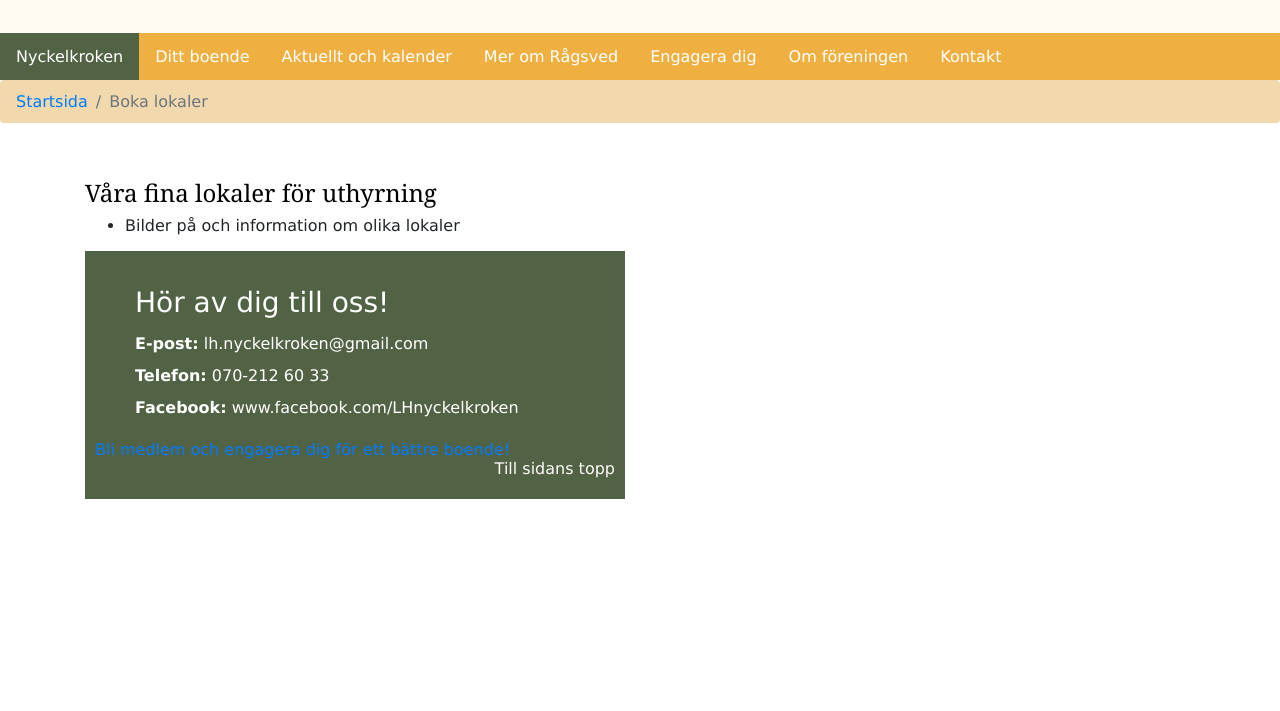
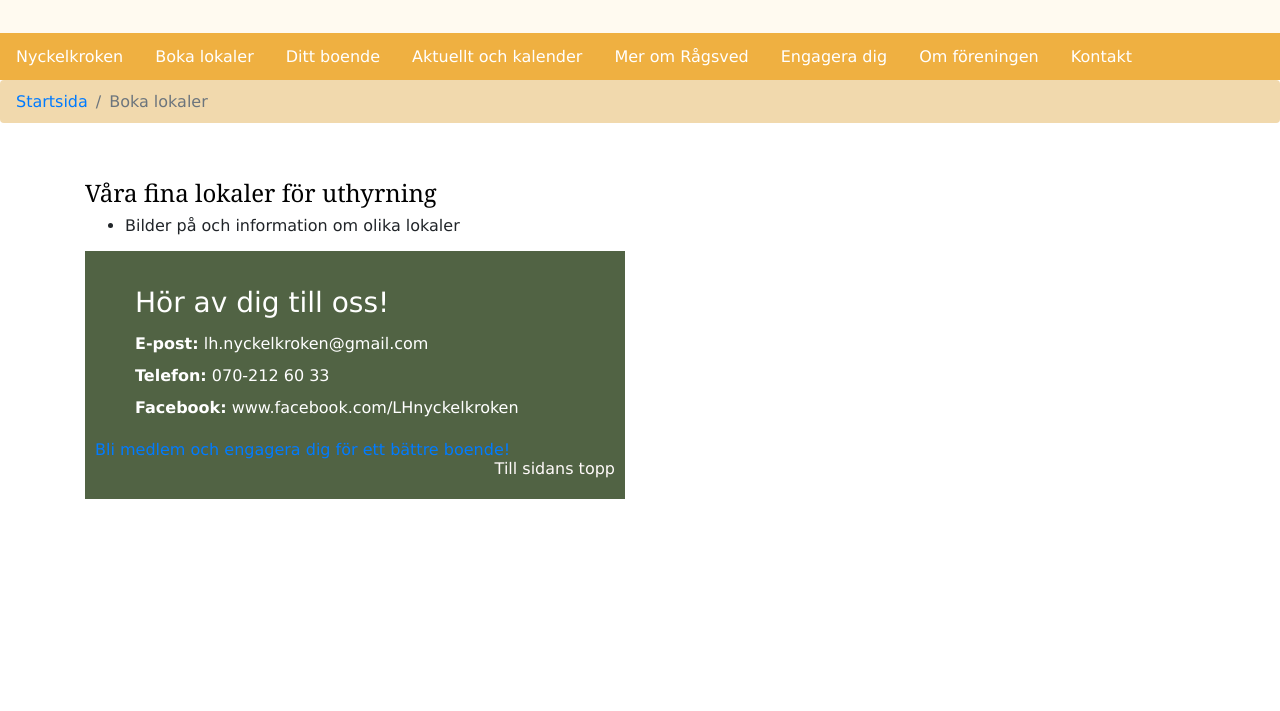
Before and after one commit to LoveItLeea/Nyckelkroken, a plain HTML site: page Boka_lokaler.html in a window 1280 px wide. Shown: the part 89-800 px from the top of the page. Drawn offline with nearby package versions, Linux system fonts and the light colour scheme.

Commit message:
Update Boka_lokaler.html

```diff
--- a/Boka_lokaler.html
+++ b/Boka_lokaler.html
@@ -26,8 +26,11 @@
       <p>För boende i Stockholmshems lägenheter på Kvistbrogatan, Askersgatan och Ervallakroken i Rågsved</p>
     </div>
   </div>
+
+  <!--Mitt navigering-->
   <div id="topnav">
-    <a id="current" href="Nyckelkroken.html">Nyckelkroken</a>
+    <a id="Nyckelkroken.html">Nyckelkroken</a>
+    <a href="current" href="Boka_lokaler.html">Boka lokaler</a>
     <a href="Ditt_boende.html">Ditt boende</a>
     <a href="Aktuellt_och_kalender.html">Aktuellt och kalender</a>
     <a href="Mer_om_Ragsved.html">Mer om Rågsved</a>
```
